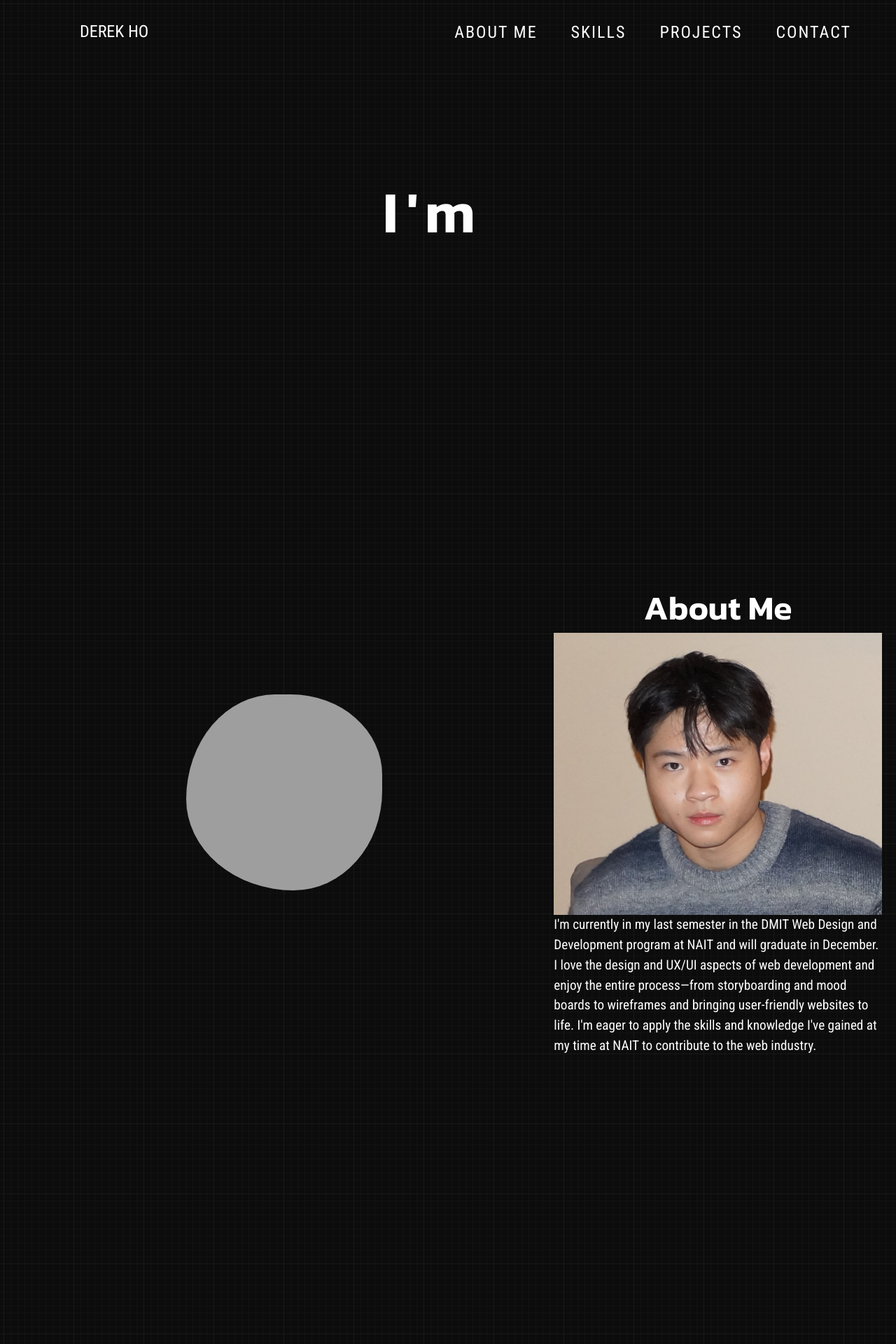
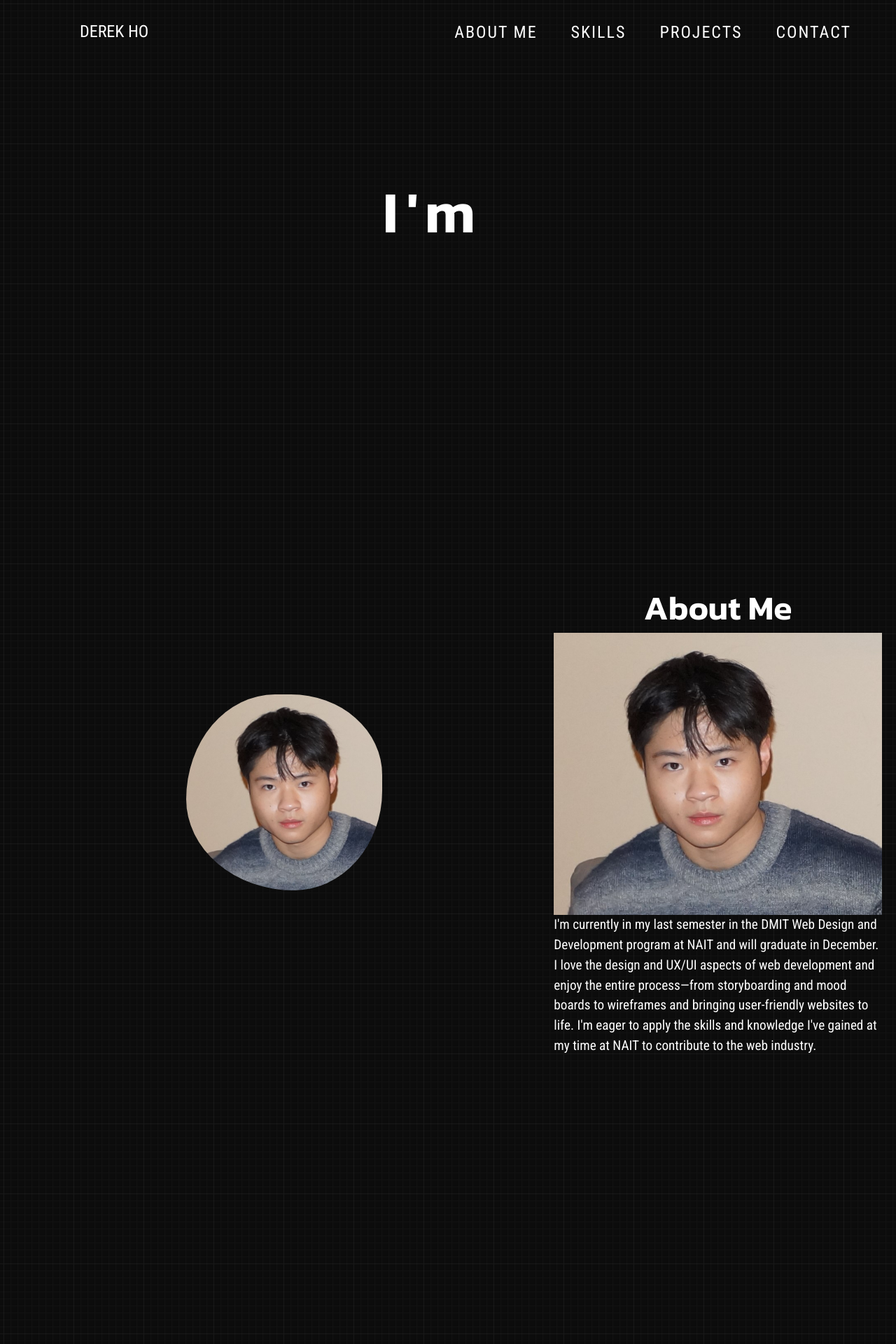
Before and after one commit to derekth26/Portfolio, a PHP site: page / in a window 1280 px wide. Shown: the top 1920 px of the page at 70% size. Run offline with PHP 8.4, Linux system fonts and the light colour scheme; grey boxes are pictures that could not be loaded.

Commit message:
Oct 11, 2024, 1:20 PM

```diff
--- a/Derek Ho Portfolio/css/styles.css
+++ b/Derek Ho Portfolio/css/styles.css
@@ -550,8 +550,8 @@ a {
   margin:20vh auto;
     height: 280px;
   width: 280px;
-   background-image: url("img/picofme");
-     -webkit-animation: liquid 7s ease-in-out infinite;
+   background-image: url("img/picofme.JPG");
+     -webkit-animation: liquid 7s ease-in-out infinite !important;
     animation: liquid 7s ease-in-out infinite !important;
     border-radius: 60% 40% 30% 70%/60% 30% 70% 40%;
   background-size:cover;
```
